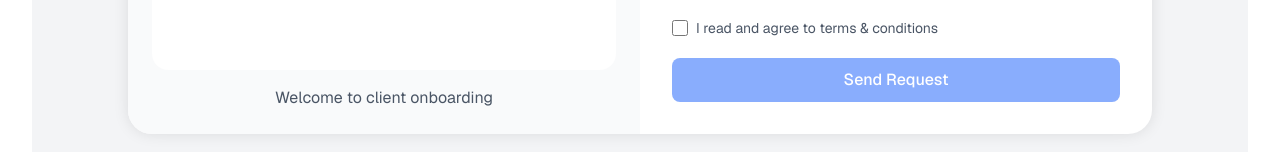
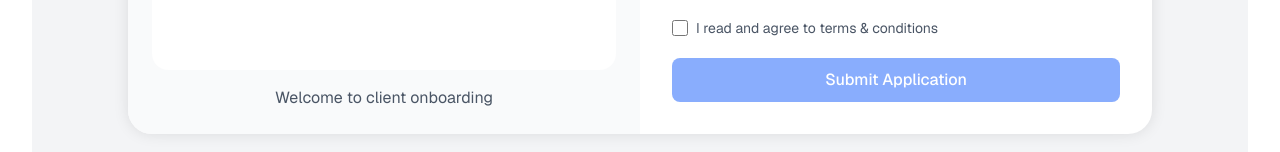
Before and after one commit to sachira-madhushan/client-onboarding-form-simple-next-js, a Next.js app: page / in a window 1280 px wide. Shown: the part 656-808 px from the top of the page. Built offline with nearby package versions, Linux system fonts and the light colour scheme; no server answers.

Commit message:
refactor : change button name to submit appication

```diff
--- a/src/app/components/OnboardingForm.jsx
+++ b/src/app/components/OnboardingForm.jsx
@@ -266,7 +266,7 @@ export default function OnboardingForm() {
                                     "opacity-50 cursor-not-allowed": !acceptTerms,
                                 })}
                             >
-                                Send Request
+                                Submit Application
                             </button>
                         </form>
                     </div>
```
